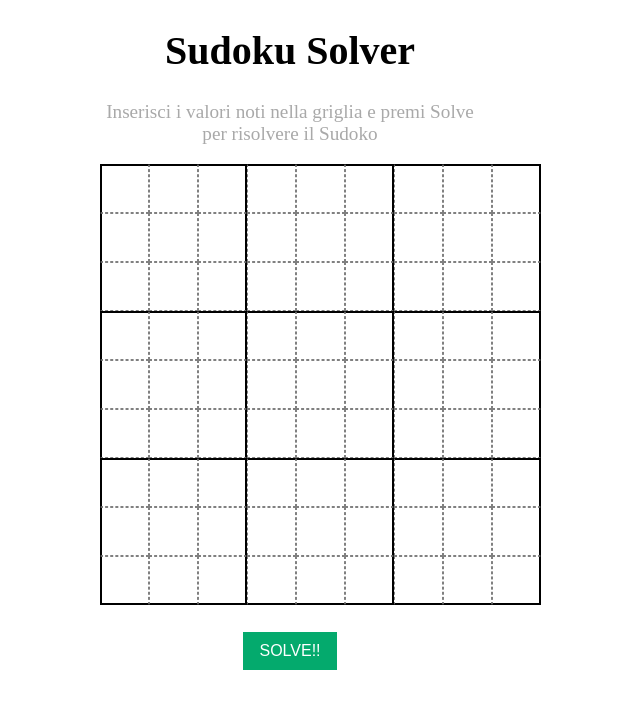
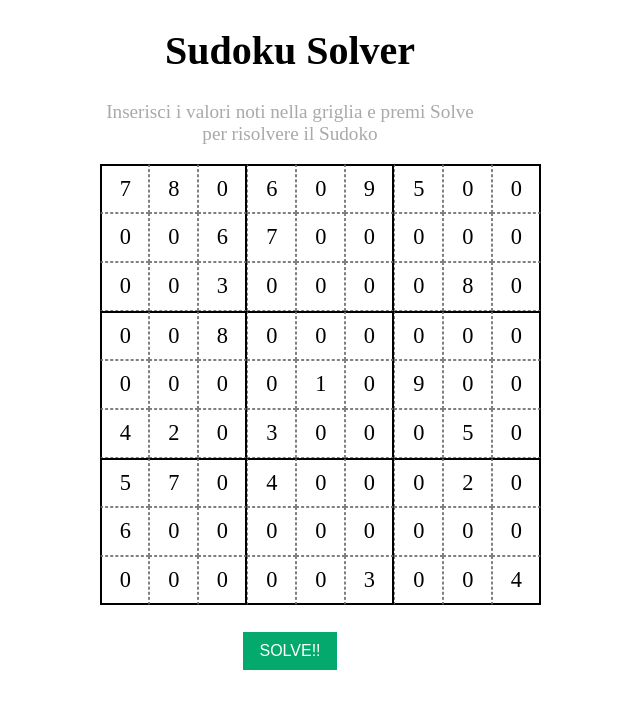
Before and after one commit to profmancusoa/Sudoko_Solver, a SvelteKit app: page / in a window 1280 px wide. Shown: the top 708 px of the page, without its empty margins (350-990 px from the left). Built offline with nearby package versions, Linux system fonts and the light colour scheme.

Commit message:
adding animation effect

```diff
--- a/src/routes/+page.svelte
+++ b/src/routes/+page.svelte
@@ -4,9 +4,23 @@
   const BOX_COL = 3;
   const BOX_AREA = BOX_ROW * BOX_COL;
 
-  let matrix = Array(BOX_AREA)
-    .fill(EMPTY)
-    .map((r) => Array(BOX_AREA).fill(EMPTY));
+//   let game_matrix = Array(BOX_AREA)
+//     .fill(EMPTY)
+//     .map((r) => Array(BOX_AREA).fill(EMPTY));
+
+    let game_matrix = [
+    [7, 8, 0, 6, 0, 9, 5, 0, 0],
+    [0, 0, 6, 7, 0, 0, 0, 0, 0],
+    [0, 0, 3, 0, 0, 0, 0, 8, 0],
+    [0, 0, 8, 0, 0, 0, 0, 0, 0],
+    [0, 0, 0, 0, 1, 0, 9, 0, 0],
+    [4, 2, 0, 3, 0, 0, 0, 5, 0],
+    [5, 7, 0, 4, 0, 0, 0, 2, 0],
+    [6, 0, 0, 0, 0, 0, 0, 0, 0],
+    [0, 0, 0, 0, 0, 3, 0, 0, 4]
+  ];
+
+
 
   function validate(r, c, e) {
     if (![1, 2, 3, 4, 5, 6, 7, 8, 9].includes(+e.key))
@@ -38,7 +52,12 @@
     return {cell_empty: false, row, col}
   }
 
-  function solve_sudoku(matrix) {
+  function sleep(ms) {
+    return new Promise(resolve => setTimeout(resolve, ms));
+  }
+
+  async function solve_sudoku(matrix) {
+    await sleep(1);
     let {cell_empty, row, col} = empty_cell(matrix);
 
     if (cell_empty === false) {
@@ -48,10 +67,12 @@
     for (let num = 1; num <= (BOX_AREA); num++)
       if (is_move_valid(matrix, row, col, num)) {
         matrix[row][col] = num;
-        if (solve_sudoku(matrix))
+        game_matrix = [...matrix];
+        if (await solve_sudoku(matrix))
           return true;
 
         matrix[row][col] = EMPTY;
+        game_matrix = [...matrix];
       }
 
     return false;
@@ -93,8 +114,8 @@
   }
 
   function solve() {
-    let solution = sudoku_solver(matrix);
-    matrix = [...solution];
+    let solution = sudoku_solver(game_matrix);
+    game_matrix = [...solution];
   }
 </script>
 
@@ -105,16 +126,16 @@
   </p>
 
   <div class="row">
-    {#each matrix as _, r}
-      {#each matrix[r] as _, c}
+    {#each game_matrix as _, r}
+      {#each game_matrix[r] as _, c}
         <div
           class="cell"
           contentEditable="true"
           on:keydown={(e) => validate(r, c, e)}
         >
-          {#if matrix[r][c] != EMPTY}
-            {matrix[r][c]}
-          {/if}
+          <!-- {#if matrix[r][c] != EMPTY} -->
+            {game_matrix[r][c]}
+          <!-- {/if} -->
         </div>
       {/each}
     {/each}
```
